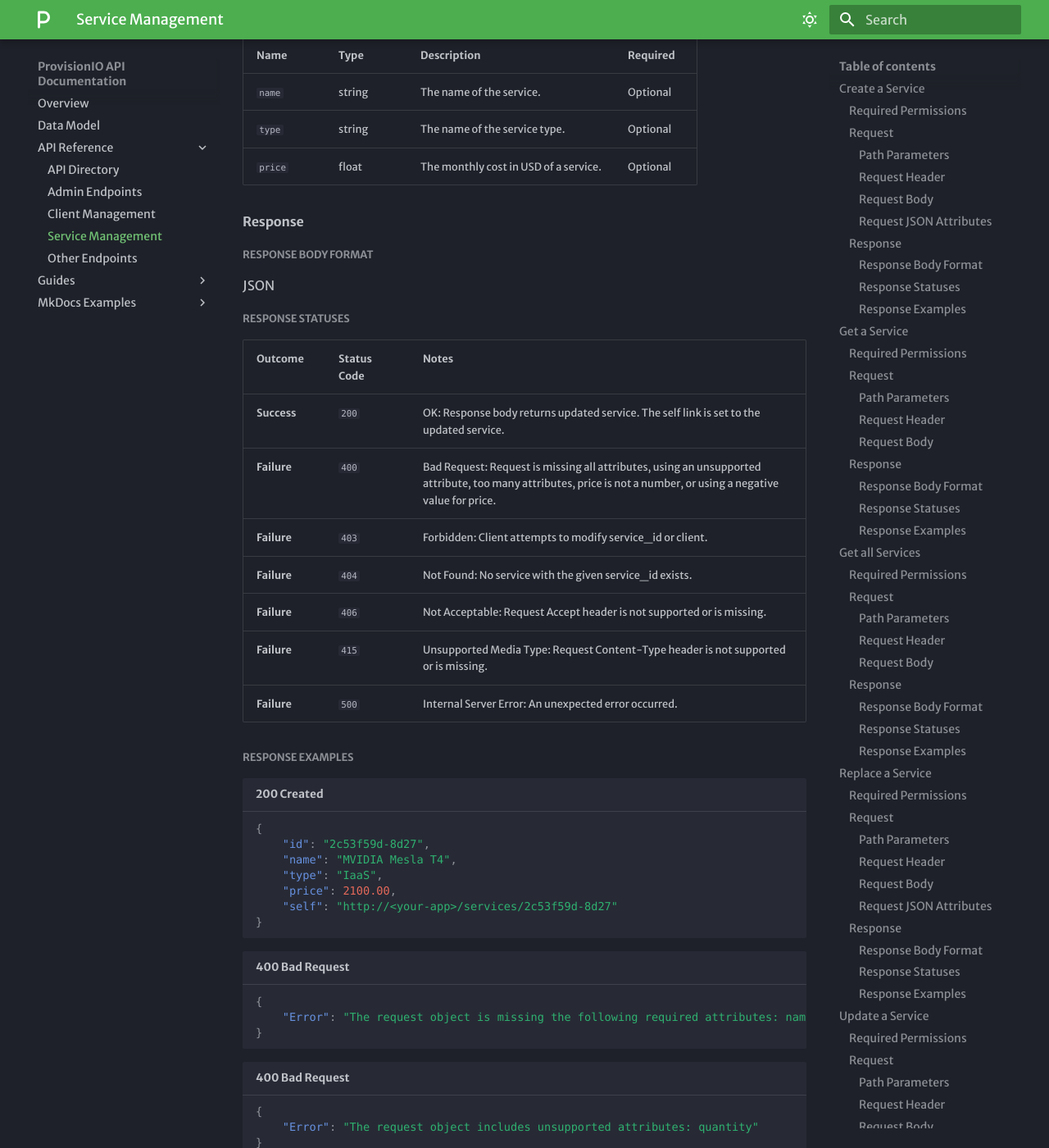
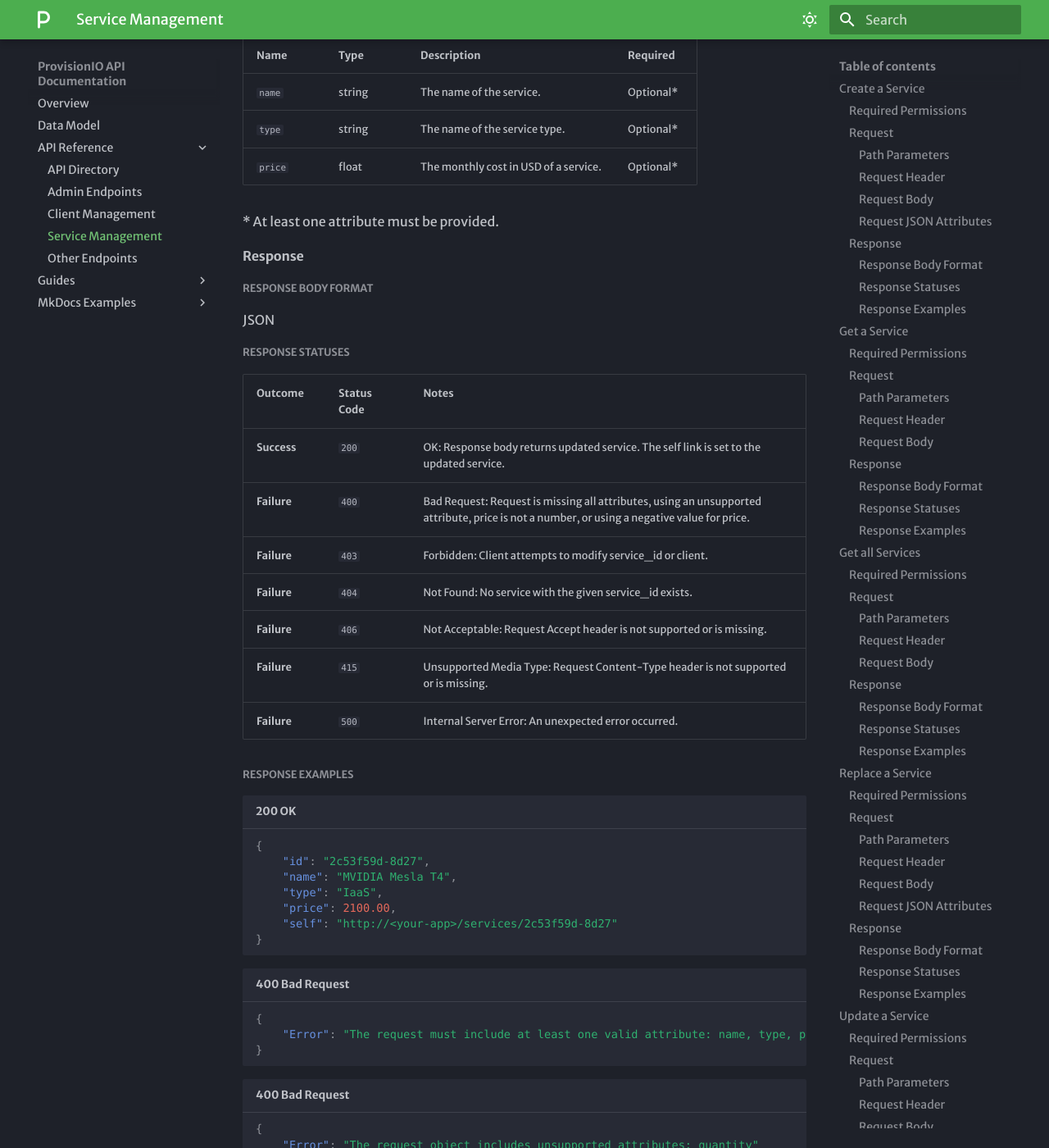
Before and after one commit to IWR2/ProvisionIO, an MkDocs documentation site: the page built from docs/api/services.md, in a window 1280 px wide and 1400 px high, scrolled down 9857 px. Shown: the whole window at 82% size. Built offline with MkDocs 1.6.1 and Material for MkDocs 9.7.7, drawn with Linux system fonts in a browser that asks for light colours; some web fonts are replaced; some of the changed text lies outside the part shown.

Commit message:
Update Get all Services: - Update 200 json example typos.
Update Update a Service:
- Added optional Note for JSON attributes for clarity.
- Removed too many attributes from 400 response statuses for clarity.
- Changed 200 Created to 200 OK for clarity.
- Updated 400 Bad request error message to match output.

Update Delete a Service:
- Updated header issue.
- Updated description for clarity.

````diff
--- a/docs/api/services.md
+++ b/docs/api/services.md
@@ -236,12 +236,12 @@ JSON
 {
     "services": [
         {
-               "id": ""efa12b1f-3bde",
-               "name": "MVIDIA Mesla A100",
-               "type": "IaaS",
-               "price": 1950.55,
-               "client": null,
-               "self": "http://<your-app>/services/"efa12b1f-3bde"
+            "id": "efa12b1f-3bde",
+            "name": "MVIDIA Mesla A100",
+            "type": "IaaS",
+            "price": 1950.55,
+            "client": null,
+            "self": "http://<your-app>/services/efa12b1f-3bde"
         },
         // ... (9 more items)
     ],
@@ -410,9 +410,11 @@ None
 
 | Name | Type | Description | Required |
 | :--- | :--- | :--- | :--- |
-| `name` | string | The name of the service. | Optional |
-| `type` | string | The name of the service type. | Optional |
-| `price` | float | The monthly cost in USD of a service. | Optional |
+| `name` | string | The name of the service. | Optional* |
+| `type` | string | The name of the service type. | Optional* |
+| `price` | float | The monthly cost in USD of a service. | Optional* |
+
+\* At least one attribute must be provided.
 
 #### Response
 
@@ -425,7 +427,7 @@ JSON
 | Outcome | Status Code | Notes |
 | :--- | :--- | :--- |
 | **Success** | `200` | OK: Response body returns updated service. The self link is set to the updated service. |
-| **Failure** | `400` | Bad Request: Request is missing all attributes, using an unsupported attribute, too many attributes, price is not a number, or using a negative value for price. |
+| **Failure** | `400` | Bad Request: Request is missing all attributes, using an unsupported attribute, price is not a number, or using a negative value for price. |
 | **Failure** | `403` | Forbidden: Client attempts to modify service_id or client. |
 | **Failure** | `404` | Not Found: No service with the given service_id exists. |
 | **Failure** | `406` | Not Acceptable: Request Accept header is not supported or is missing. |
@@ -434,7 +436,7 @@ JSON
 
 ##### Response Examples
 
-```json title="200 Created"
+```json title="200 OK"
 {
     "id": "2c53f59d-8d27",
     "name": "MVIDIA Mesla T4",
@@ -446,7 +448,7 @@ JSON
 
 ```json title="400 Bad Request"
 {
-    "Error": "The request object is missing the following required attributes: name, type, price"
+    "Error": "The request must include at least one valid attribute: name, type, price"
 }
 ```
 
@@ -501,11 +503,11 @@ JSON
 
 ---
 
-## # Delete a Service
+## Delete a Service
 
 `DELETE /services/:service_id`
 
-**Description:** Updates one or more attributes of an existing service.
+**Description:** Deletes an existing service.
 
 #### Required Permissions
 
````
